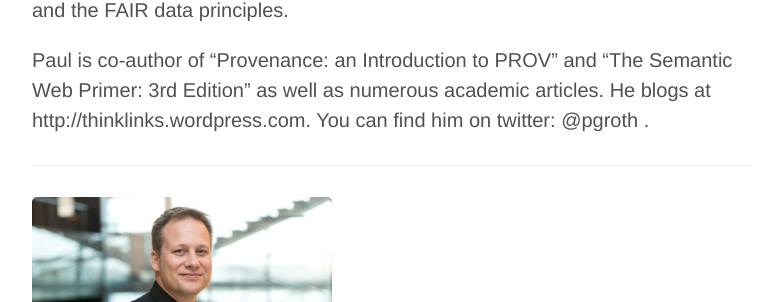
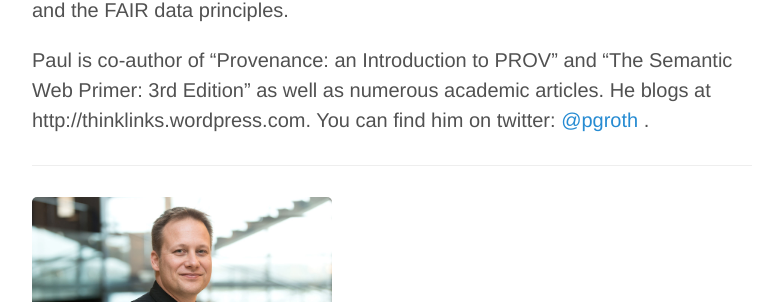
Before and after one commit to pgroth/pgroth.github.com, a Jekyll site: the page built from bio.md, in a window 1280 px wide. Shown: the part 606-908 px from the top of the page, without its empty margins (248-1031 px from the left). Built offline with Jekyll 4.4.1, drawn with Linux system fonts in a browser that asks for light colours; some of the changed lines change nothing that is shown.

Commit message:
Update bio.md

```diff
--- a/bio.md
+++ b/bio.md
@@ -7,7 +7,7 @@ Paul Groth is Professor of Algorithmic Data Science at the [University of Amster
 
 Previously, Paul led the design of a number of large scale data integration and knowledge graph construction efforts in the biomedical domain. Paul was co-chair of the W3C Provenance Working Group that created a standard for provenance interchange. He has also contributed to the emergence of community initiatives to build a better scholarly ecosystem including altmetrics and the FAIR data principles.
 
-Paul is co-author of "Provenance: an Introduction to PROV" and "The Semantic Web Primer: 3rd Edition" as well as numerous academic articles. He blogs at http://thinklinks.wordpress.com. You can find him on twitter: @pgroth .
+Paul is co-author of "Provenance: an Introduction to PROV" and "The Semantic Web Primer: 3rd Edition" as well as numerous academic articles. He blogs at http://thinklinks.wordpress.com. You can find him on twitter: [@pgroth](http://twitter.com/pgroth/) .
 
 ---
 <img src="http://pgroth.com/headshot-uva-small.jpeg" width="300">
```
